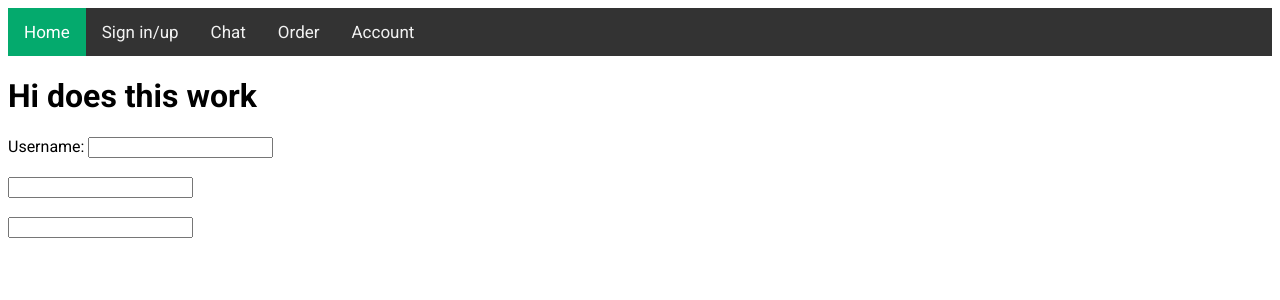
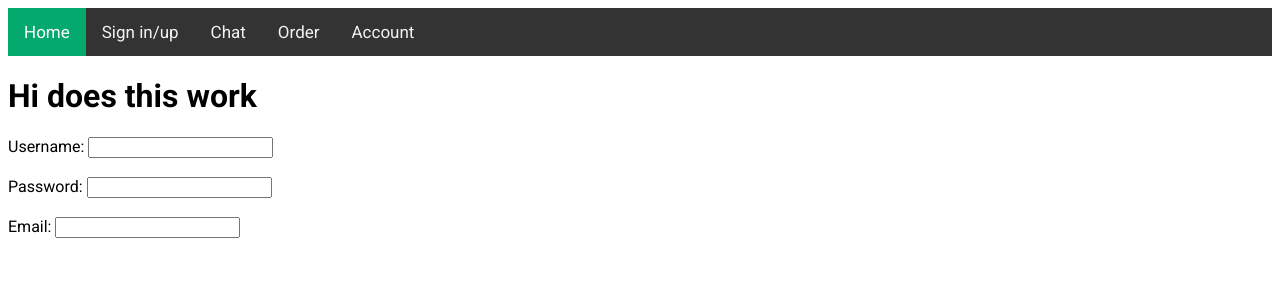
Before and after one commit to warm-milk-foam/seoul_garden, a Flask app: page /signup in a window 1280 px wide. Shown: the top 300 px of the page. Run offline with Flask 3, Linux system fonts and the light colour scheme.

Commit message:
added a signin in addition to signup

```diff
--- a/Code/app.py
+++ b/Code/app.py
@@ -15,8 +15,18 @@ def signup():
     if request.method == 'POST':
         username = request.form['username']
         password = request.form['password']
-        email = request.form['email']
+        email = request.form['email'] # these 3 are obvious
+        user_id = str(uuid.uuid4()) # unqiue user id
+        timestamp = datetime.now().strftime('%Y-%m-%d %H:%M:%S') # date of account creation
+
+        account_info = f"User ID: {user_id}\nUsername: {username}\nPassword: {password}\nCreated At: {timestamp}\n"
+        with open(f'accounts/{user_id}_account.txt', 'w') as file:
+            file.write(account_info)
     return render_template("signup.html")
+
+@app.route("/signin")
+def signin():
+    return render_template("signin.html")
 
 @app.route("/chat")
 def chat():
--- a/Code/templates/account.html
+++ b/Code/templates/signin.html
@@ -37,7 +37,8 @@
    <body>
       <div class="topnav">
          <a class="active" href="/">Home</a>
-         <a href="/signup">Sign in/up</a>
+         <a href="/signin">Sign in</a>
+         <a href="/signup">Sign up</a>
          <a href="/chat">Chat</a>
          <a href="/order">Order</a>
          <a href="/account">Account</a>
--- a/Code/templates/signup.html
+++ b/Code/templates/signup.html
@@ -46,9 +46,9 @@
       <form method="POST">
         <label for="username">Username:</label>
         <input type="text" id="username" name="username" required><br><br>
-        <label for="password"></label>
+        <label for="password">Password:</label>
         <input type="text" id="password" name="password" required><br><br>
-        <label for="email"></label>
+        <label for="email">Email:    </label>
         <input type="text" id="email" name="email" required><br><br>
       </form>
    </body>
```
